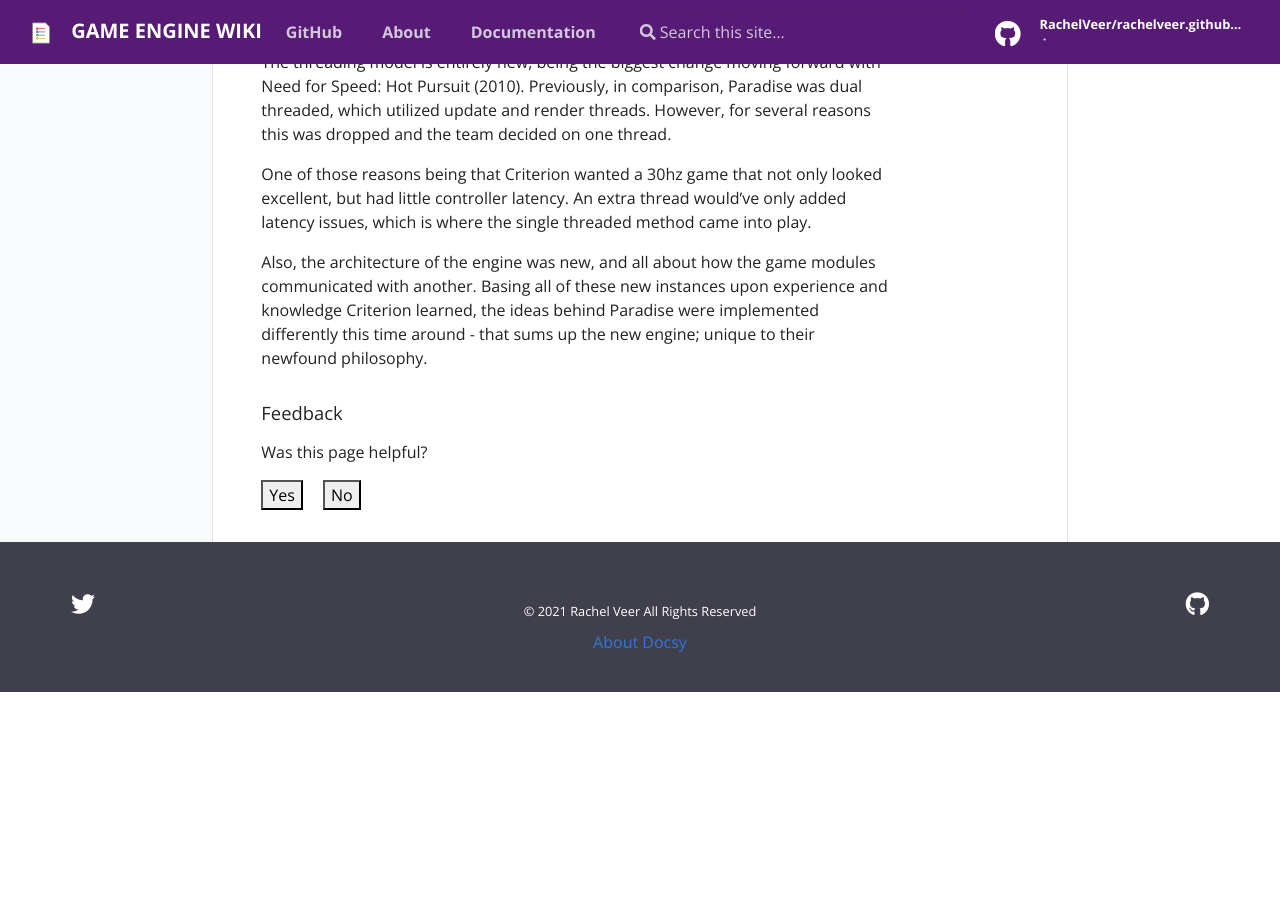
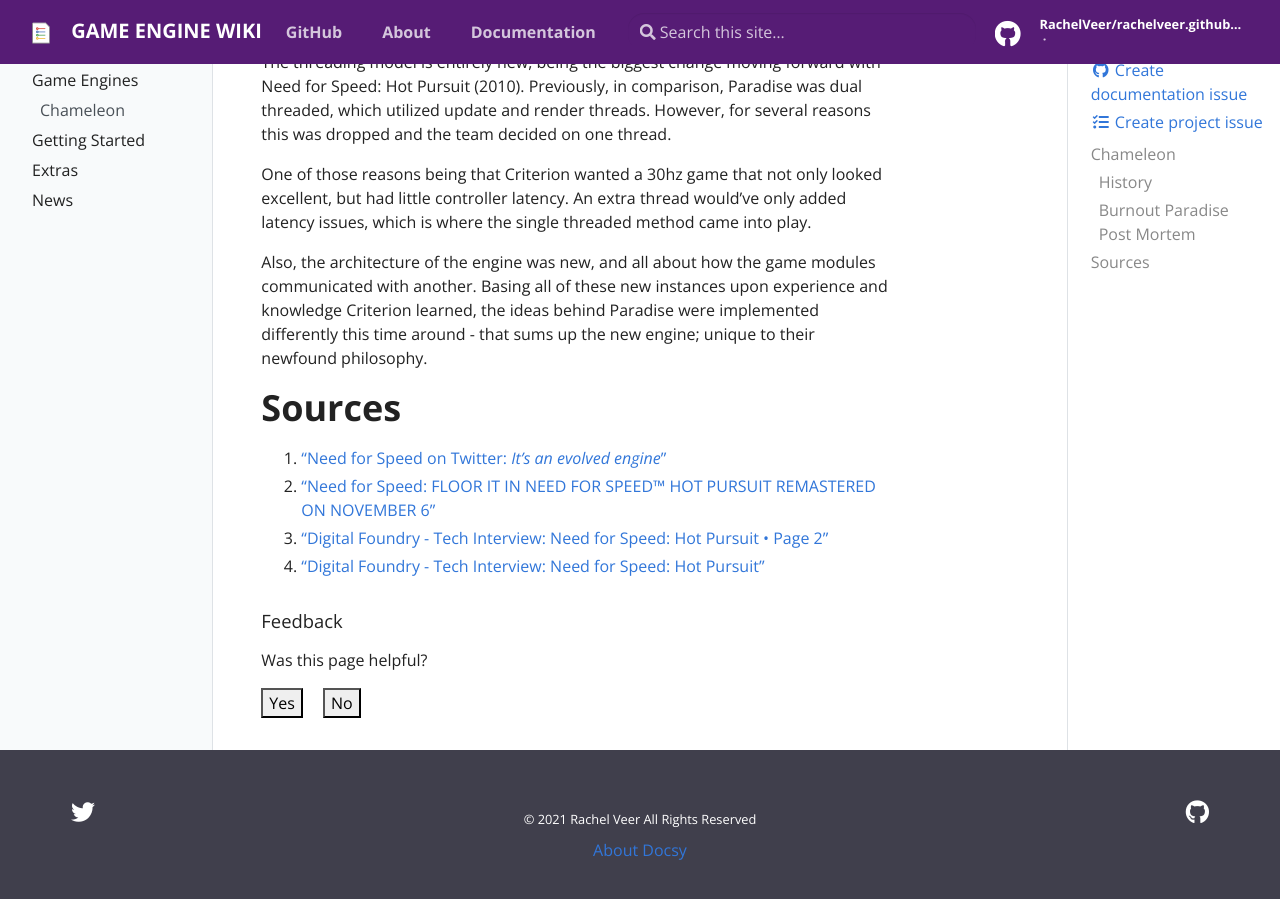
Before and after one commit to RachelVeer/rachelveer.github.io, a Jekyll site: the page built from _docs/engines/chameleon.md, in a window 1280 px wide and 900 px high, scrolled down 1112 px. Built offline with Jekyll 4.4.1, drawn with Linux system fonts in a browser that asks for light colours; before the commit the page ends 1804 px from its top, so only the background shows below that.

Commit message:
Added visible sources.

```diff
--- a/_docs/engines/chameleon.md
+++ b/_docs/engines/chameleon.md
@@ -31,7 +31,13 @@
 
 Also, the architecture of the engine was new, and all about how the game modules communicated with another. Basing all of these new instances upon experience and knowledge Criterion learned, the ideas behind Paradise were implemented differently this time around - that sums up the new engine; unique to their newfound philosophy.
 
-<!-- Sources -->
+# Sources
+1. ["Need for Speed on Twitter: *It's an evolved engine*"](https://twitter.com/needforspeed/status/225615557972606976)
+2. ["Need for Speed: FLOOR IT IN NEED FOR SPEED™ HOT PURSUIT REMASTERED ON NOVEMBER 6"](https://www.ea.com/games/need-for-speed/need-for-speed-hot-pursuit-remastered/news/announcing-nfs-hp-remastered?utm_campaign=nfshpr_hd_ww_ic_soco_twt_tw-nfs-hp-remastered&utm_source=twitter&utm_medium=social&cid=65639&ts=1601910197242)
+3. ["Digital Foundry - Tech Interview: Need for Speed: Hot Pursuit • Page 2"](https://www.eurogamer.net/articles/digitalfoundry-needforspeed-tech-interview?page=2)
+4. ["Digital Foundry - Tech Interview: Need for Speed: Hot Pursuit"](https://www.eurogamer.net/articles/digitalfoundry-needforspeed-tech-interview)
+
+<!-- Hidden Sources for Wiki-like References. -->
 [1]: <https://twitter.com/needforspeed/status/225615557972606976> "Need for Speed on Twitter: 'It's an evolved engine'"
 [2]: <https://www.ea.com/games/need-for-speed/need-for-speed-hot-pursuit-remastered/news/announcing-nfs-hp-remastered?utm_campaign=nfshpr_hd_ww_ic_soco_twt_tw-nfs-hp-remastered&utm_source=twitter&utm_medium=social&cid=65639&ts=1601910197242>  "Need for Speed: FLOOR IT IN NEED FOR SPEED™ HOT PURSUIT REMASTERED ON NOVEMBER 6"
 [3]: <https://www.eurogamer.net/articles/digitalfoundry-needforspeed-tech-interview?page=2> "Digital Foundry - Tech Interview: Need for Speed: Hot Pursuit • Page 2"
```
